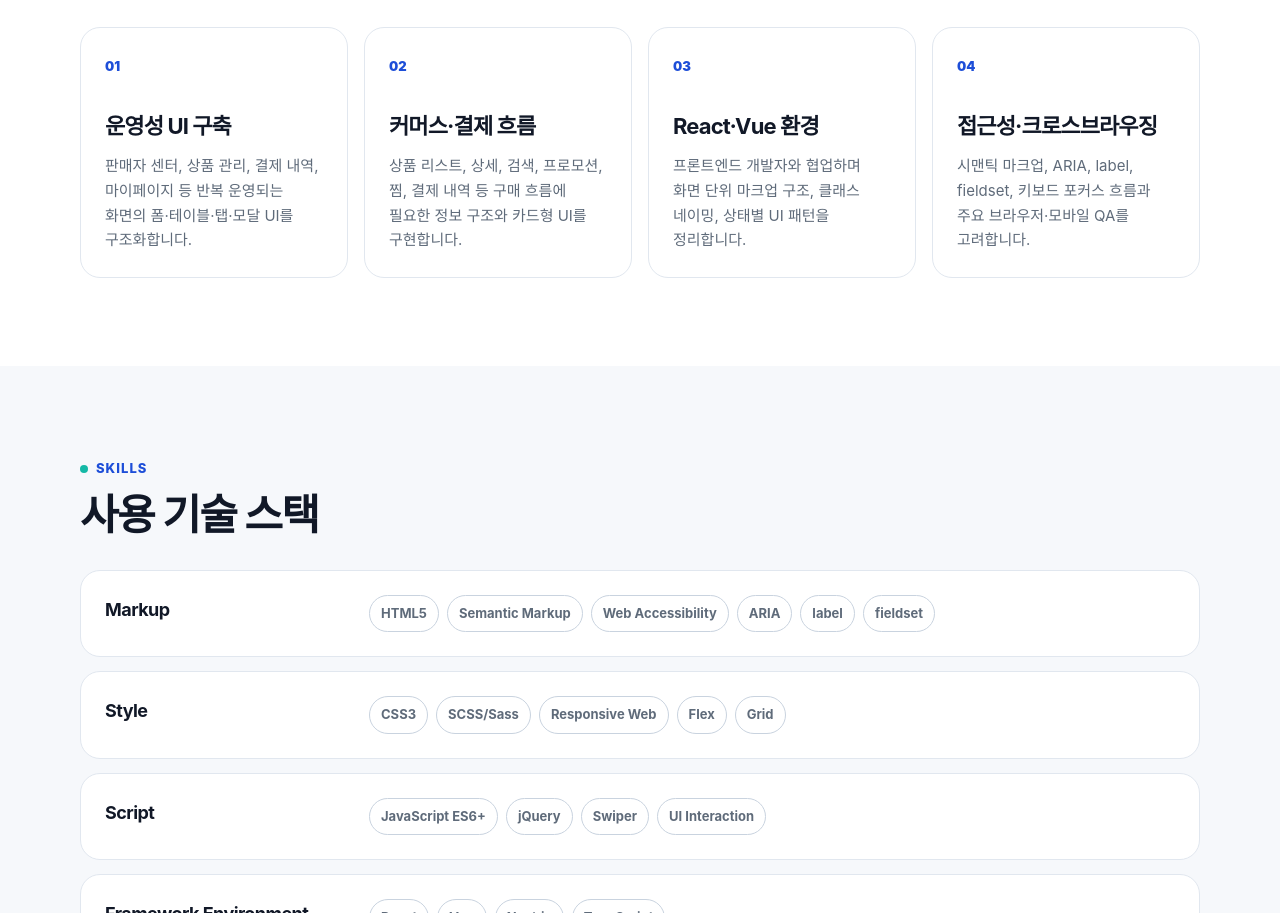
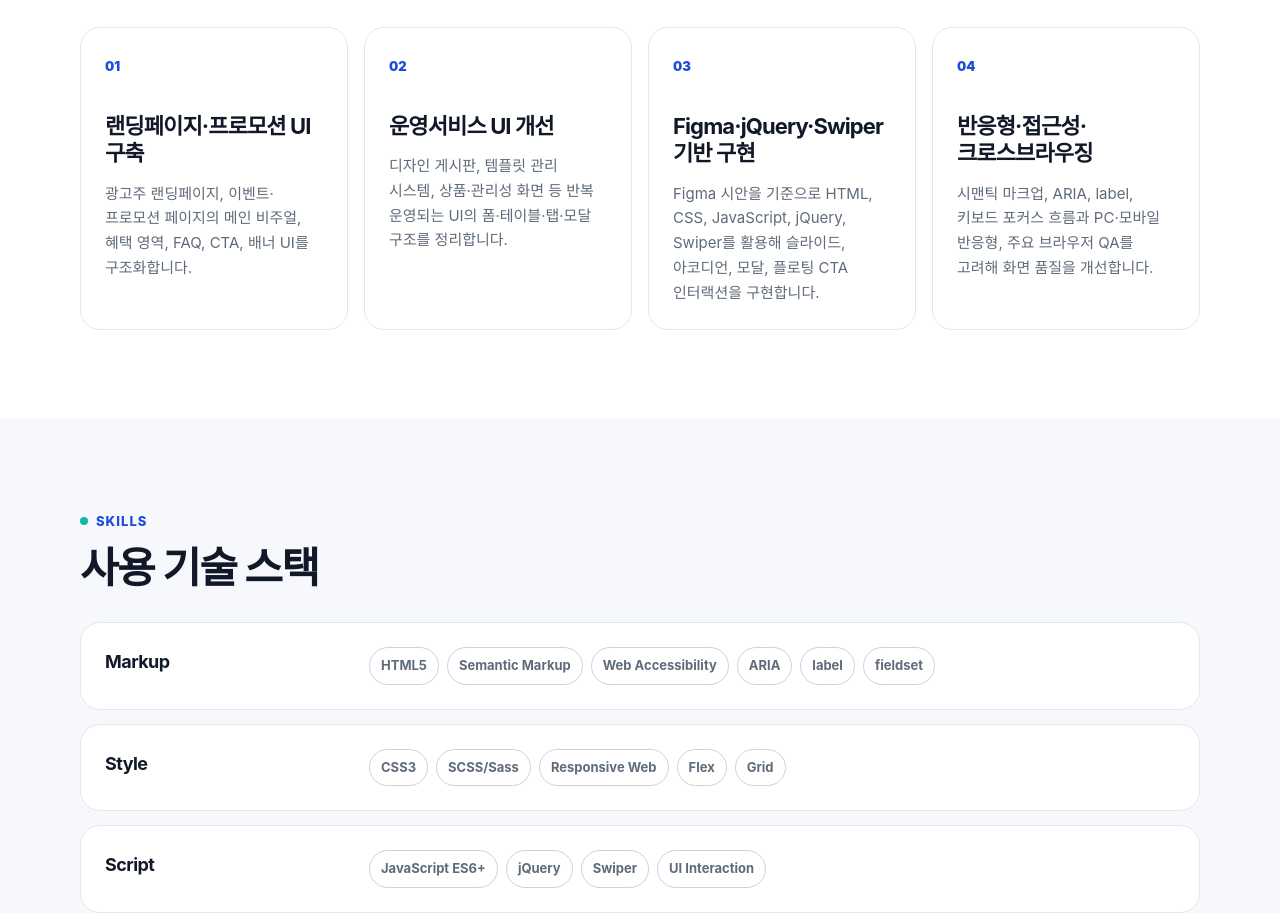
Before and after one commit to bywoch/webpublisher-portfolio, a plain HTML site: page index.html in a window 1280 px wide. Shown: the part 920-1833 px from the top of the page. Drawn offline with Linux system fonts and the light colour scheme.

Commit message:
Update UI descriptions in index.html

```diff
--- a/index.html
+++ b/index.html
@@ -78,23 +78,23 @@
         <div class="strength_grid">
           <article class="strength_card">
             <span class="card_index">01</span>
-            <h3>운영성 UI 구축</h3>
-            <p>판매자 센터, 상품 관리, 결제 내역, 마이페이지 등 반복 운영되는 화면의 폼·테이블·탭·모달 UI를 구조화합니다.</p>
+            <h3>랜딩페이지·프로모션 UI 구축</h3>
+            <p>광고주 랜딩페이지, 이벤트·프로모션 페이지의 메인 비주얼, 혜택 영역, FAQ, CTA, 배너 UI를 구조화합니다.</p>
           </article>
           <article class="strength_card">
             <span class="card_index">02</span>
-            <h3>커머스·결제 흐름</h3>
-            <p>상품 리스트, 상세, 검색, 프로모션, 찜, 결제 내역 등 구매 흐름에 필요한 정보 구조와 카드형 UI를 구현합니다.</p>
+            <h3>운영서비스 UI 개선</h3>
+            <p>디자인 게시판, 템플릿 관리 시스템, 상품·관리성 화면 등 반복 운영되는 UI의 폼·테이블·탭·모달 구조를 정리합니다.</p>
           </article>
           <article class="strength_card">
             <span class="card_index">03</span>
-            <h3>React·Vue 환경</h3>
-            <p>프론트엔드 개발자와 협업하며 화면 단위 마크업 구조, 클래스 네이밍, 상태별 UI 패턴을 정리합니다.</p>
+            <h3>Figma·jQuery·Swiper 기반 구현</h3>
+            <p>Figma 시안을 기준으로 HTML, CSS, JavaScript, jQuery, Swiper를 활용해 슬라이드, 아코디언, 모달, 플로팅 CTA 인터랙션을 구현합니다.</p>
           </article>
           <article class="strength_card">
             <span class="card_index">04</span>
-            <h3>접근성·크로스브라우징</h3>
-            <p>시맨틱 마크업, ARIA, label, fieldset, 키보드 포커스 흐름과 주요 브라우저·모바일 QA를 고려합니다.</p>
+            <h3>반응형·접근성·크로스브라우징</h3>
+            <p>시맨틱 마크업, ARIA, label, 키보드 포커스 흐름과 PC·모바일 반응형, 주요 브라우저 QA를 고려해 화면 품질을 개선합니다.</p>
           </article>
         </div>
       </div>
```
